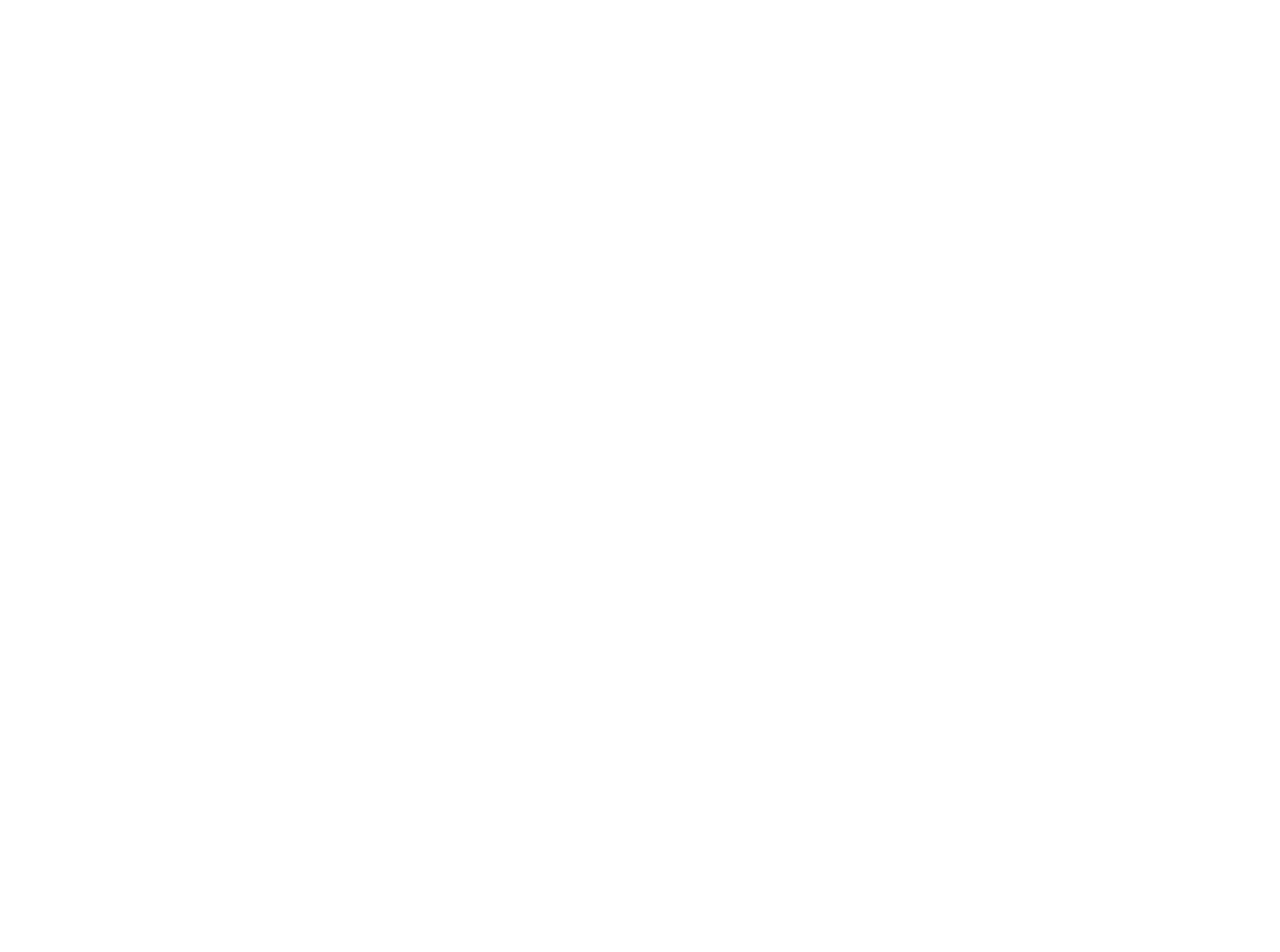
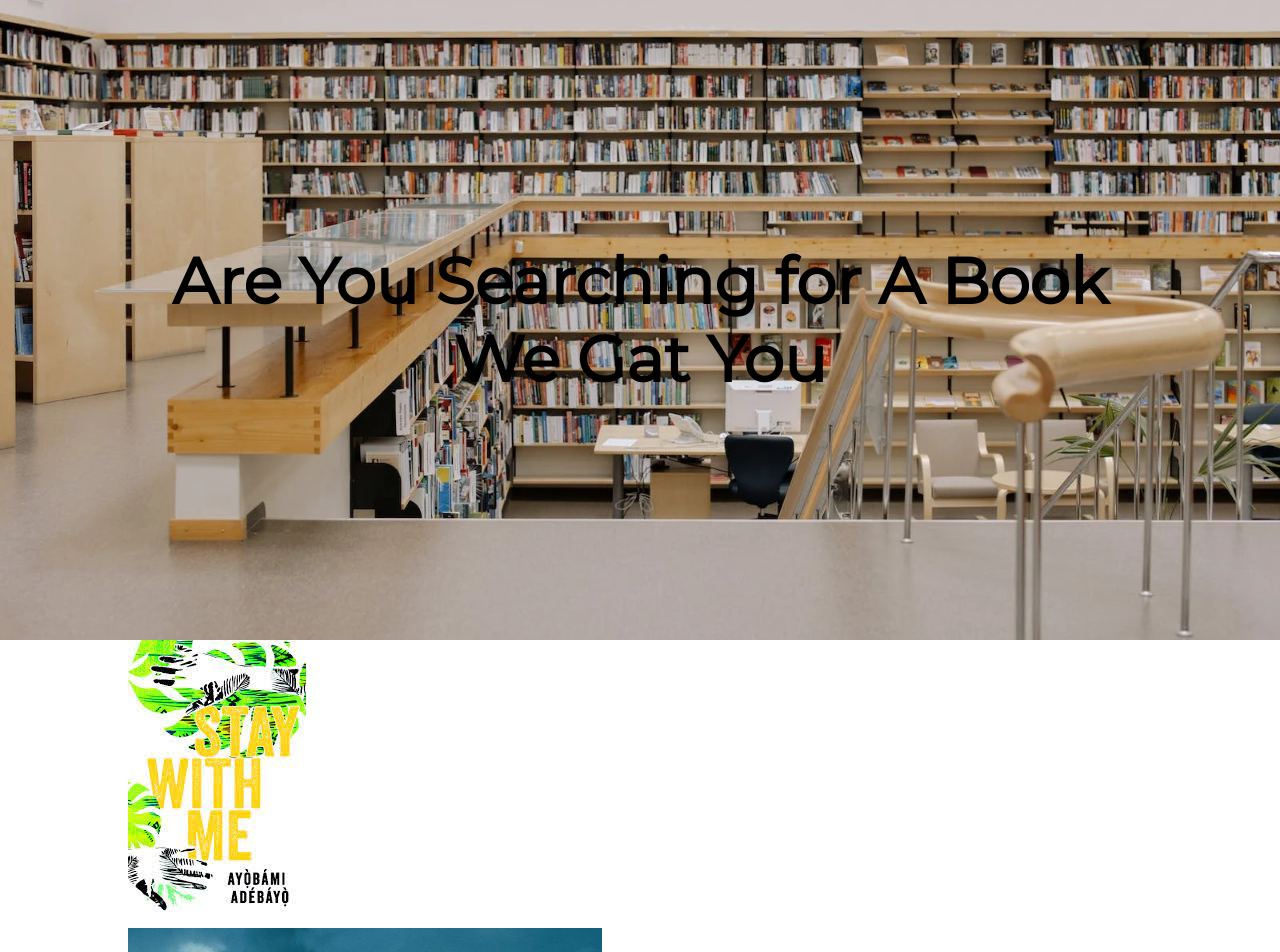
Before and after one commit to Exothermic6/Infinite_Knowledge, a plain HTML site: page shop.html in a window 1280 px wide. Shown: the top 952 px of the page. Before the commit the page ends 800 px from the top, so only its background shows below. Drawn offline with Linux system fonts and the light colour scheme.

Commit message:
created the shop page

```diff
--- /dev/null
+++ b/css/pages/Shop/_shop.scss
@@ -0,0 +1,18 @@
+@use "../../utilities/mixins" as *;
+
+.shop{
+    &__hero{
+        @include flex(center,center,column);
+        background-image: url("../../../images/shop3.webp");
+        background-repeat: no-repeat;
+        background-position: center;
+        background-size: cover;
+        height: 80vh;
+        h2{
+          font-size: 4rem;
+        }
+        h3{
+          font-size: 4rem;
+        }
+    }
+}
--- a/css/pages/layout/_footer.scss
+++ b/css/pages/layout/_footer.scss
@@ -11,7 +11,6 @@
                 @include flex(space-between,center,column);
         }
         img{
-
             width:10%;
         }
     }
--- a/css/style.scss
+++ b/css/style.scss
@@ -10,3 +10,4 @@
 @use "./pages/Home/home";
 @use "./pages/AboutUs/about-us";
 @use "./pages/Home/testimonials";
+@use "./pages/Shop/shop";
--- a/shop.html
+++ b/shop.html
@@ -11,6 +11,33 @@
     <title>This is the shop page</title>
 </head>
 <body>
+    <section class="shop">
+            <div class="shop__hero">
+                <h2>Are You Searching for A Book</h2>
+                <h3>We Gat You </h3>
+            </div>
+            <div class="container">
+                <div class="shop__container">
+                    <div class="shop__container__book--1">
+                        <img src="images/stay with me.jpeg" alt="stay with me">
+                    </div>
+                    <div class="shop__container__book--2">
+                        <img src="images/0b6131e1a097456120302c00dcd7d7e2.jpg" alt="all the light we cannot see book" />
+                        <p>All The Light we Cannot See</p>
+                    </div>
+                    <div class="shop__container__book--3">
+                        <img src="images/f5c79d4621cfd36eca916218d1ddffe1.jpg" alt="The house at the end of the moor book" />
+                        The House at the End of the Moor
+                    </div>
+                    <div class="shop__container__book--4">
+                        <img src="images/75857ba77b41f53636f500f252f34d5f.jpg" alt="The hidden people book" />
+                    </div>
 
+
+
+                </div>
+            </div>
+        </div>
+    </section>
 </body>
 </html>
```
Also changed, not shown: footer.html (+2 -2 lines), index.html (+4 -0 lines), css/style.css, images/book-260nw-223433317.webp (added), images/fridah.jpg (added), images/fridah2.png (added), images/istockphoto-173019538-612x612.jpg (added), images/shop.jpg (added), images/shop2.jpeg (added), images/shop3.webp (added), images/stay with me.jpeg (added).
